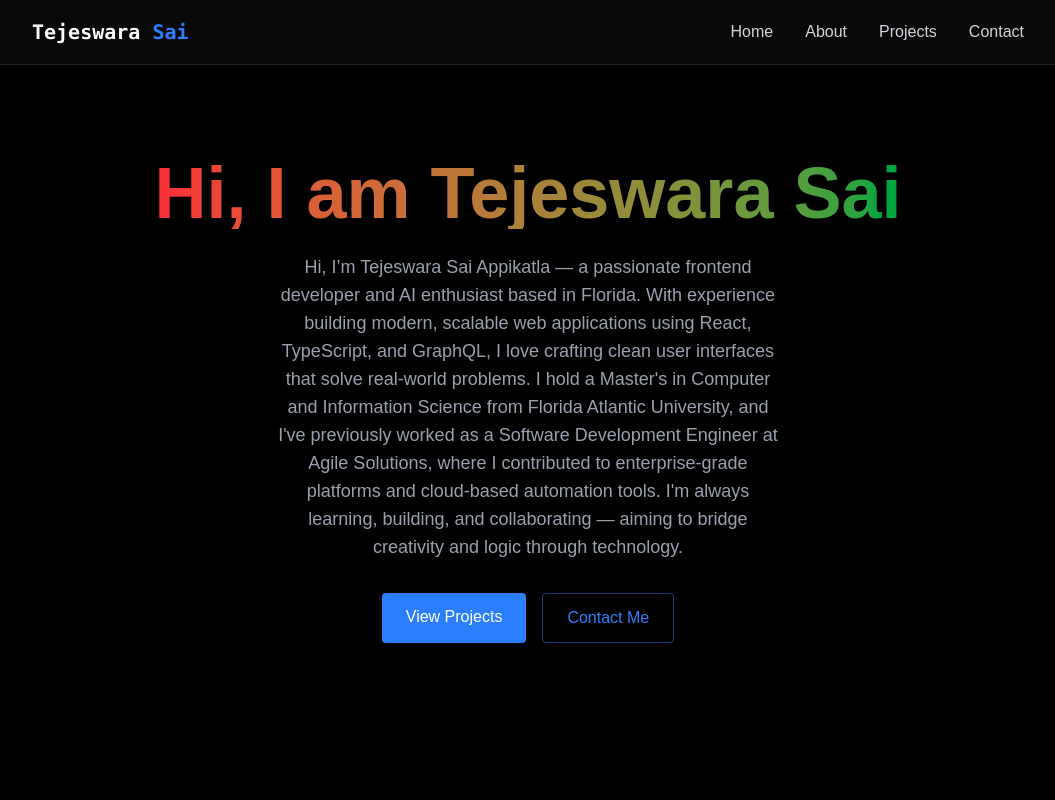
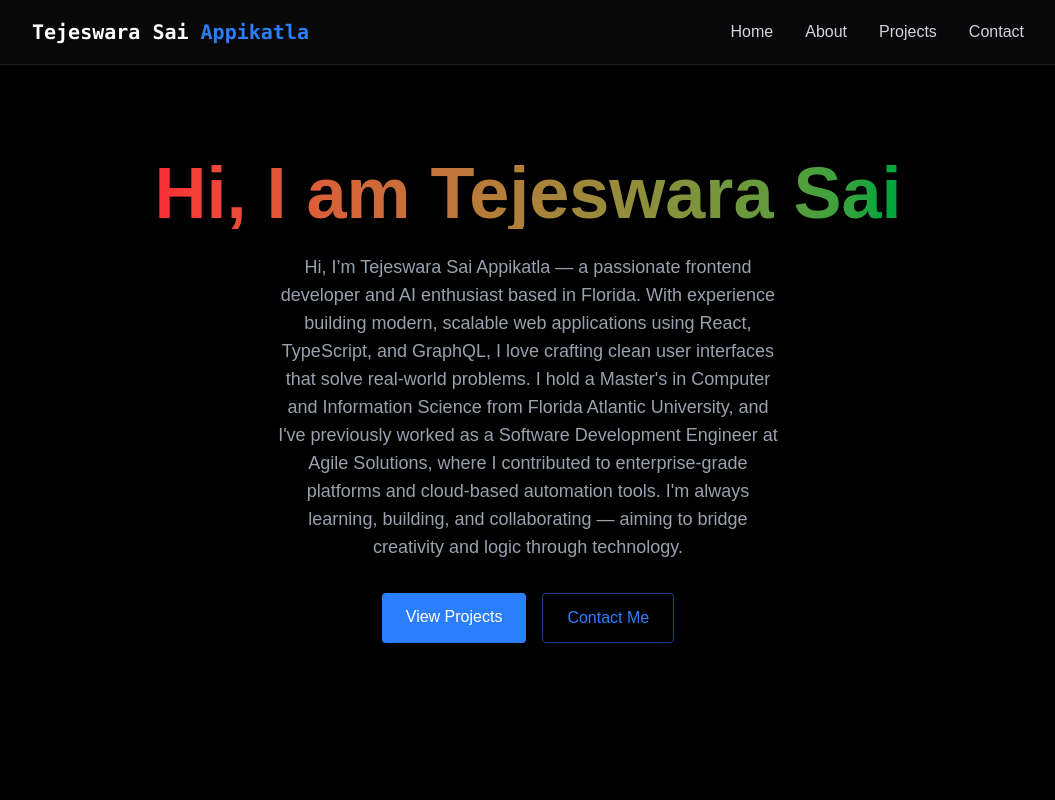
Before and after one commit to TejeswaraSaiA/Tejeswara-Sai-A, a React (Vite) app: page / in a window 1280 px wide. Shown: the top 800 px of the page, without its empty margins (112-1167 px from the left). Built offline with nearby package versions, Linux system fonts and the light colour scheme.

Commit message:
Modified Nav Bar

```diff
--- a/src/components/Navbar.tsx
+++ b/src/components/Navbar.tsx
@@ -15,7 +15,7 @@
         <div className="flex justify-between items-center h-16">
             <a href="#home" className="font-mono text-xl font-bold text-white">
                 {" "}
-                Tejeswara <span className="text-blue-500">Sai</span> {" "}
+                Tejeswara Sai <span className="text-blue-500">Appikatla</span> {" "}
             </a>
 
             <div className="w-7 h-5 relative cursor-pointer z-40 md:hidden" onClick={() => setMenuOpen(!menuOpen)}>
```
